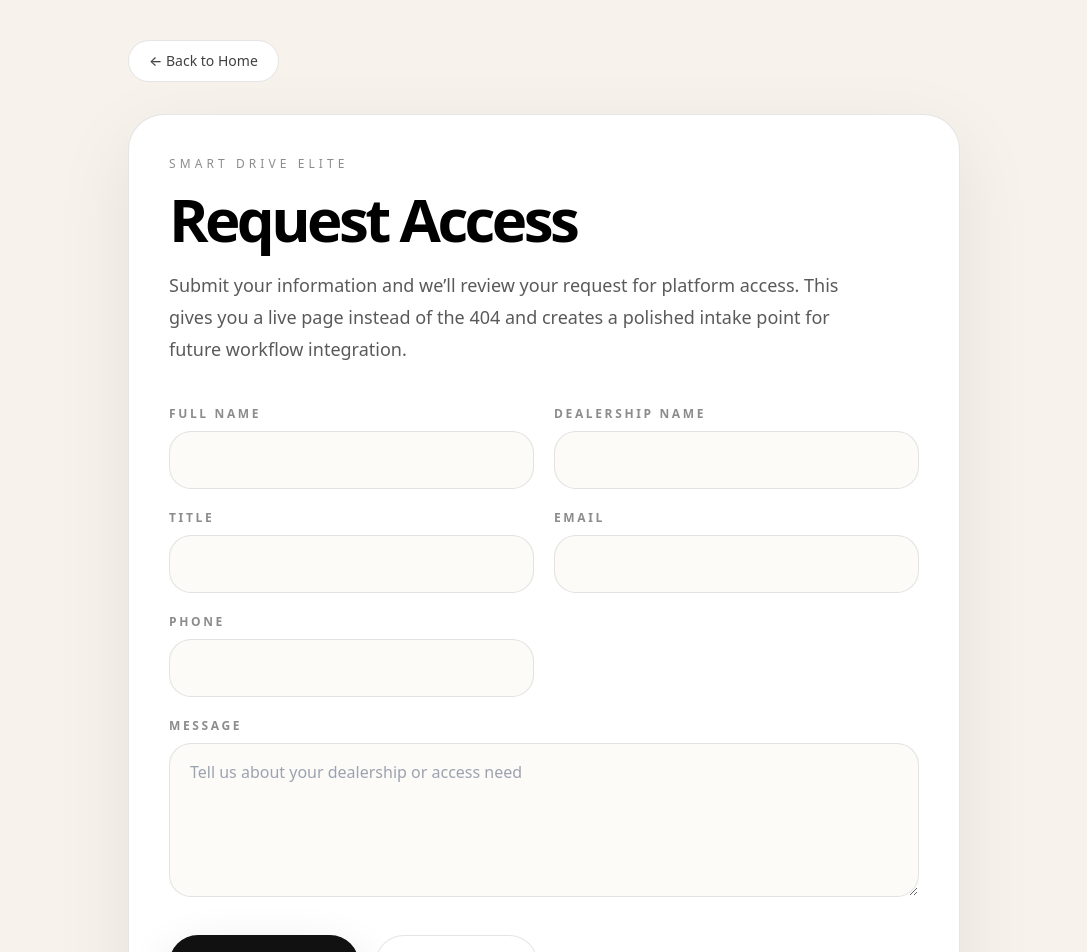
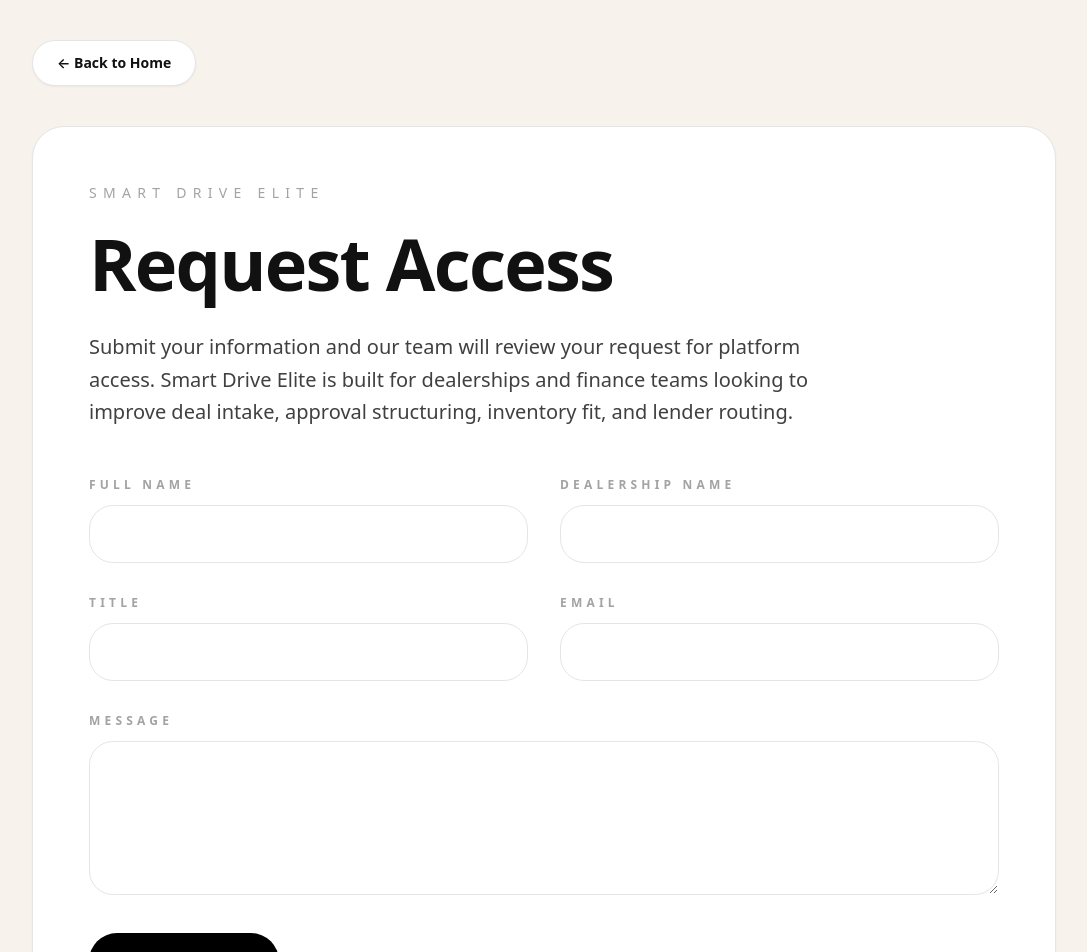
Before and after one commit to dliber13/smart-drive, a Next.js app: page /request-access in a window 1280 px wide. Shown: the top 952 px of the page, without its empty margins (96-1183 px from the left). Built offline with nearby package versions, Linux system fonts and the light colour scheme.

Commit message:
polish request access page copy

```diff
--- a/app/request-access/page.tsx
+++ b/app/request-access/page.tsx
@@ -1,221 +1,83 @@
-"use client";
-
-import Link from "next/link";
-import { useState } from "react";
-
-type RequestAccessForm = {
-  fullName: string;
-  dealershipName: string;
-  title: string;
-  email: string;
-  phone: string;
-  message: string;
-};
-
-const initialForm: RequestAccessForm = {
-  fullName: "",
-  dealershipName: "",
-  title: "",
-  email: "",
-  phone: "",
-  message: "",
-};
-
 export default function RequestAccessPage() {
-  const [form, setForm] = useState<RequestAccessForm>(initialForm);
-  const [submitted, setSubmitted] = useState(false);
-
-  function handleChange(
-    e: React.ChangeEvent<HTMLInputElement | HTMLTextAreaElement>
-  ) {
-    const { name, value } = e.target;
-
-    setForm((prev) => ({
-      ...prev,
-      [name]: value,
-    }));
-  }
-
-  function handleSubmit(e: React.FormEvent) {
-    e.preventDefault();
-    setSubmitted(true);
-  }
-
   return (
-    <main className="min-h-screen bg-[#f7f3ec] text-[#111111]">
-      <div className="mx-auto max-w-4xl px-6 py-10 lg:px-8">
-        <div className="mb-8">
-          <Link
+    <main className="min-h-screen bg-[#f7f3ec] px-6 py-10 text-[#111111]">
+      <div className="mx-auto max-w-5xl">
+        <a
           href="/"
-            className="inline-flex items-center rounded-full border border-black/10 bg-white px-5 py-2.5 text-sm font-medium text-black/75 transition hover:bg-black hover:text-white"
+          className="inline-flex rounded-full border border-neutral-200 bg-white px-6 py-3 text-sm font-semibold shadow-sm"
         >
           ← Back to Home
-          </Link>
-        </div>
+        </a>
 
-        <div className="rounded-[36px] border border-black/10 bg-white p-8 shadow-[0_25px_80px_rgba(0,0,0,0.08)] md:p-10">
-          <div className="max-w-2xl">
-            <div className="text-[12px] uppercase tracking-[0.34em] text-black/45">
-              Smart Drive Elite
-            </div>
-            <h1 className="mt-4 text-5xl font-semibold tracking-[-0.06em] text-black md:text-6xl">
+        <section className="mt-10 rounded-[2rem] border border-neutral-200 bg-white p-8 shadow-sm md:p-14">
+          <p className="mb-6 tracking-[0.45em] text-sm text-neutral-400">
+            SMART DRIVE ELITE
+          </p>
+
+          <h1 className="text-5xl font-bold tracking-tight md:text-7xl">
             Request Access
           </h1>
-            <p className="mt-5 text-lg leading-8 text-black/65">
-              Submit your information and we’ll review your request for platform
-              access. This gives you a live page instead of the 404 and creates
-              a polished intake point for future workflow integration.
-            </p>
-          </div>
 
-          {submitted ? (
-            <div className="mt-10 rounded-[28px] border border-emerald-200 bg-emerald-50 p-8">
-              <div className="text-[12px] uppercase tracking-[0.28em] text-emerald-700">
-                Request Received
-              </div>
-              <h2 className="mt-3 text-3xl font-semibold text-emerald-900">
-                Access request submitted
-              </h2>
-              <p className="mt-4 max-w-2xl text-base leading-7 text-emerald-900/80">
-                Your request has been captured on this page for now. Next, we can
-                wire this into your real application workflow so requests save to
-                the database, notify you, or route into admin review.
+          <p className="mt-8 max-w-3xl text-xl leading-relaxed text-neutral-700">
+            Submit your information and our team will review your request for
+            platform access. Smart Drive Elite is built for dealerships and
+            finance teams looking to improve deal intake, approval structuring,
+            inventory fit, and lender routing.
           </p>
 
-              <div className="mt-8 grid gap-4 md:grid-cols-2">
-                <InfoCard label="Full Name" value={form.fullName} />
-                <InfoCard label="Dealership" value={form.dealershipName} />
-                <InfoCard label="Title" value={form.title} />
-                <InfoCard label="Email" value={form.email} />
-                <InfoCard label="Phone" value={form.phone} />
-                <InfoCard label="Message" value={form.message || "N/A"} />
-              </div>
+          <form className="mt-12 grid gap-8 md:grid-cols-2">
+            <label className="block">
+              <span className="mb-3 block tracking-[0.35em] text-xs font-semibold text-neutral-400">
+                FULL NAME
+              </span>
+              <input className="w-full rounded-[1.5rem] border border-neutral-200 px-5 py-4 outline-none" />
+            </label>
 
-              <div className="mt-8">
+            <label className="block">
+              <span className="mb-3 block tracking-[0.35em] text-xs font-semibold text-neutral-400">
+                DEALERSHIP NAME
+              </span>
+              <input className="w-full rounded-[1.5rem] border border-neutral-200 px-5 py-4 outline-none" />
+            </label>
+
+            <label className="block">
+              <span className="mb-3 block tracking-[0.35em] text-xs font-semibold text-neutral-400">
+                TITLE
+              </span>
+              <input className="w-full rounded-[1.5rem] border border-neutral-200 px-5 py-4 outline-none" />
+            </label>
+
+            <label className="block">
+              <span className="mb-3 block tracking-[0.35em] text-xs font-semibold text-neutral-400">
+                EMAIL
+              </span>
+              <input
+                type="email"
+                className="w-full rounded-[1.5rem] border border-neutral-200 px-5 py-4 outline-none"
+              />
+            </label>
+
+            <label className="block md:col-span-2">
+              <span className="mb-3 block tracking-[0.35em] text-xs font-semibold text-neutral-400">
+                MESSAGE
+              </span>
+              <textarea
+                rows={5}
+                className="w-full rounded-[1.5rem] border border-neutral-200 px-5 py-4 outline-none"
+              />
+            </label>
+
+            <div className="md:col-span-2">
               <button
-                  onClick={() => {
-                    setSubmitted(false);
-                    setForm(initialForm);
-                  }}
-                  className="rounded-full bg-[#111111] px-6 py-3 text-sm font-semibold text-white"
-                >
-                  Submit Another Request
-                </button>
-              </div>
-            </div>
-          ) : (
-            <form onSubmit={handleSubmit} className="mt-10">
-              <div className="grid gap-5 md:grid-cols-2">
-                <Field
-                  label="Full Name"
-                  name="fullName"
-                  value={form.fullName}
-                  onChange={handleChange}
-                />
-                <Field
-                  label="Dealership Name"
-                  name="dealershipName"
-                  value={form.dealershipName}
-                  onChange={handleChange}
-                />
-                <Field
-                  label="Title"
-                  name="title"
-                  value={form.title}
-                  onChange={handleChange}
-                />
-                <Field
-                  label="Email"
-                  name="email"
-                  value={form.email}
-                  onChange={handleChange}
-                />
-                <Field
-                  label="Phone"
-                  name="phone"
-                  value={form.phone}
-                  onChange={handleChange}
-                />
-              </div>
-
-              <div className="mt-5">
-                <label className="mb-2 block text-[12px] font-semibold uppercase tracking-[0.22em] text-black/45">
-                  Message
-                </label>
-                <textarea
-                  name="message"
-                  value={form.message}
-                  onChange={handleChange}
-                  rows={5}
-                  className="w-full rounded-[22px] border border-black/10 bg-[#fcfbf8] px-5 py-4 text-base outline-none"
-                  placeholder="Tell us about your dealership or access need"
-                />
-              </div>
-
-              <div className="mt-8 flex flex-col gap-4 sm:flex-row">
-                <button
-                  type="submit"
-                  className="inline-flex items-center justify-center rounded-full bg-[#111111] px-8 py-4 text-base font-semibold text-white shadow-[0_18px_50px_rgba(0,0,0,0.12)] transition hover:scale-[1.01]"
+                type="button"
+                className="rounded-full bg-black px-8 py-4 font-semibold text-white"
               >
                 Submit Request
               </button>
-
-                <Link
-                  href="/login"
-                  className="inline-flex items-center justify-center rounded-full border border-black/10 bg-white px-8 py-4 text-base font-medium text-black transition hover:bg-black hover:text-white"
-                >
-                  Go to Sign In
-                </Link>
             </div>
           </form>
-          )}
-        </div>
+        </section>
       </div>
     </main>
   );
 }
-
-function Field({
-  label,
-  name,
-  value,
-  onChange,
-}: {
-  label: string;
-  name: string;
-  value: string;
-  onChange: (e: React.ChangeEvent<HTMLInputElement>) => void;
-}) {
-  return (
-    <div>
-      <label className="mb-2 block text-[12px] font-semibold uppercase tracking-[0.22em] text-black/45">
-        {label}
-      </label>
-      <input
-        name={name}
-        value={value}
-        onChange={onChange}
-        className="w-full rounded-[22px] border border-black/10 bg-[#fcfbf8] px-5 py-4 text-base outline-none"
-      />
-    </div>
-  );
-}
-
-function InfoCard({
-  label,
-  value,
-}: {
-  label: string;
-  value: string;
-}) {
-  return (
-    <div className="rounded-[20px] border border-emerald-200 bg-white px-5 py-4">
-      <div className="text-[11px] uppercase tracking-[0.22em] text-emerald-700/70">
-        {label}
-      </div>
-      <div className="mt-2 text-base font-medium text-emerald-950">
-        {value || "N/A"}
-      </div>
-    </div>
-  );
-}
```
Lines whose indentation alone changed are shown as unchanged.
